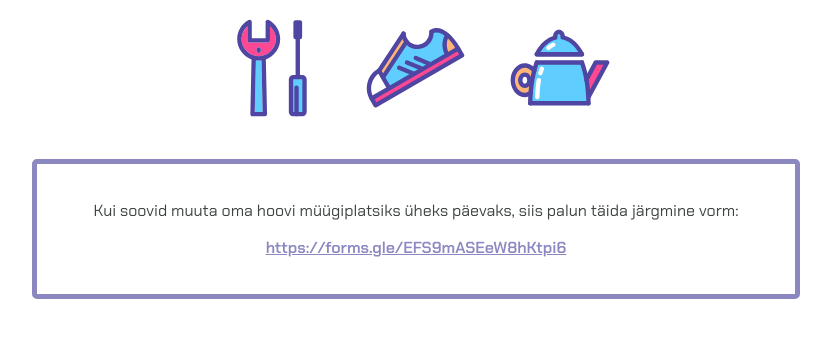
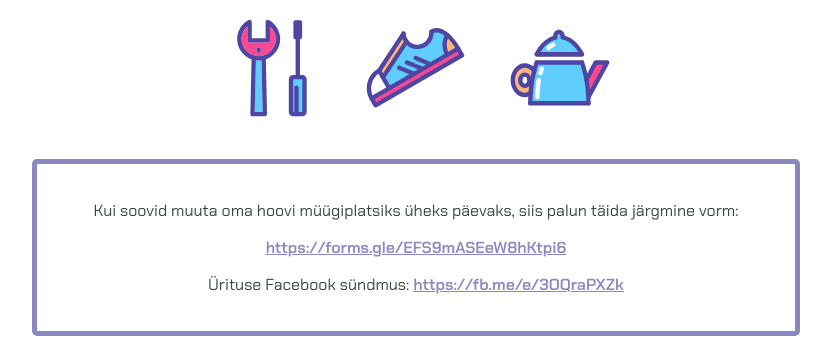
Before and after one commit to iriiiina/kvissentalihoov.ee, a plain HTML site: page index.html in a window 1280 px wide. Shown: the part 423-769 px from the top of the page, without its empty margins (224-1055 px from the left). Drawn offline with Linux system fonts and the light colour scheme.

Commit message:
add FB event link

```diff
--- a/index.html
+++ b/index.html
@@ -67,6 +67,7 @@
     <section id="description-section">
       <p>Kui soovid muuta oma hoovi müügiplatsiks üheks päevaks, siis palun täida järgmine vorm:</p>
       <p><a href="https://forms.gle/EFS9mASEeW8hKtpi6" title="Google Form hoovi registreerimiseks">https://forms.gle/EFS9mASEeW8hKtpi6</a></p>
+      <p>Ürituse Facebook sündmus: <a href="https://fb.me/e/3OQraPXZk" title="Facebook sündmus">https://fb.me/e/3OQraPXZk</a></p>
     </section>
 
     <h2>Programm ja kaart</h2>
```
